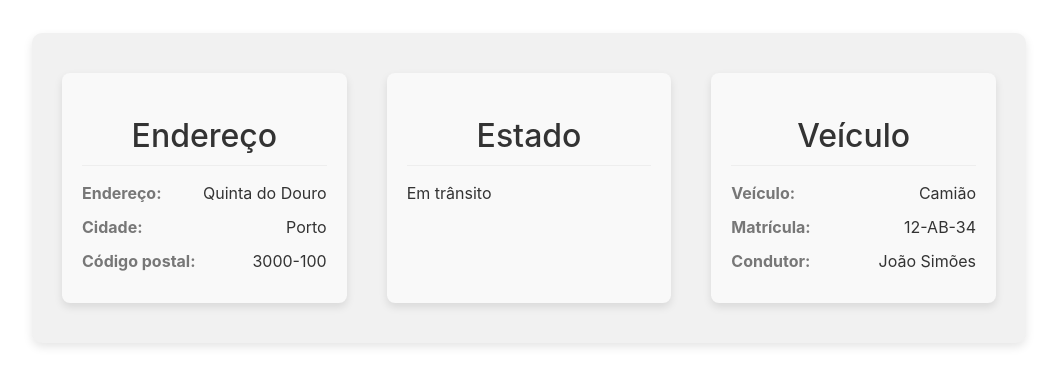
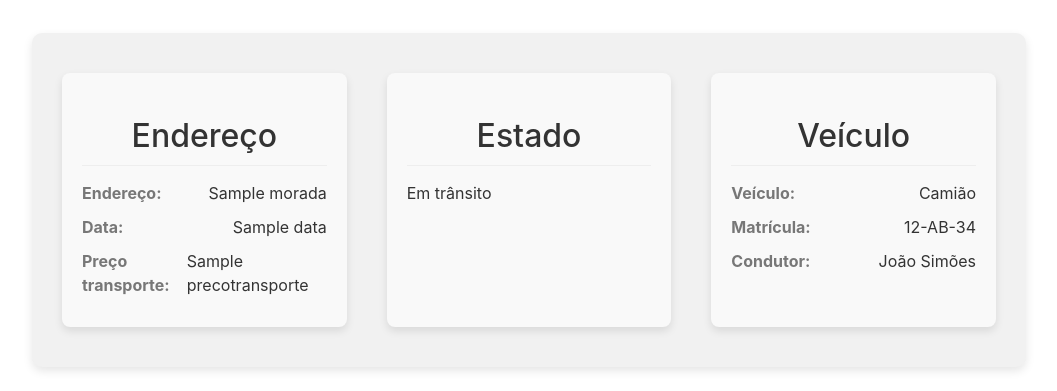
Before and after one commit to Destronex122/BD2-Projeto, a Django app: template BD2/Backoffice/templates/deliverydetail.html in a window 1280 px wide. Shown: the part 213-604 px from the top of the page, without its empty margins (111-1168 px from the left). Run offline with Django 5.2, Linux system fonts and the light colour scheme; the template is opened without the code that fills it: most values are stand-ins (such as "Sample title", 1, 10 or a date in 2020); some libraries are stand-ins or nearby versions; some web fonts are replaced.

Commit message:
Entrega details dinamico

```diff
--- a/BD2/Backoffice/models.py
+++ b/BD2/Backoffice/models.py
@@ -357,7 +357,7 @@ class Estadostransporte(models.Model):
 #Modelo recibos
 class Recibos(models.Model):
     reciboid = models.AutoField(primary_key=True)
-    idcontrato = models.ForeignKey(contratos, models.DO_NOTHING, db_column='idcontrato', blank=True, null=True)
+    idcontrato = models.ForeignKey(Contratos, models.DO_NOTHING, db_column='idcontrato', blank=True, null=True)
     datainicio = models.DateField()
     precofinal = models.DecimalField(max_digits=65535, decimal_places=65535, blank=True, null=True)
     colheitaid = models.ForeignKey(Colheitas, models.DO_NOTHING, db_column='colheitaid', blank=True, null=True)
--- a/BD2/Backoffice/templates/delivery.html
+++ b/BD2/Backoffice/templates/delivery.html
@@ -60,7 +60,7 @@
                 <td> transporte.idtransporte</td>
                 <td> transporte.morada</td>
                 <td>transporte.data</td>
-                <td>transporte.transporte</td>
+                <td>transporte.precotransporte</td>
                 <td>transporte.estadoid.nome</td>
             </tr>
             {% empty %}
--- a/BD2/Backoffice/templates/deliverydetail.html
+++ b/BD2/Backoffice/templates/deliverydetail.html
@@ -37,15 +37,16 @@
                 <h2>Endereço</h2>
                 <div class="info-item">
                     <span class="label">Endereço:</span>
-                    <span class="value" id="destino">Quinta do Douro</span>
+                    <!--<span class="value" id="destino">Quinta do Douro</span>-->
+                    <span class="value">{{transporte.morada}} </span>
                 </div>
                 <div class="info-item">
-                    <span class="label">Cidade:</span>
-                    <span class="value">Porto</span>
+                    <span class="label">Data:</span>
+                    <span class="value">{{transporte.data}} </span>
                 </div>
                 <div class="info-item">
-                    <span class="label">Código postal:</span>
-                    <span class="value">3000-100</span>
+                    <span class="label">Preço transporte:</span>
+                    <span class="value">{{transporte.precotransporte}}</span>
                 </div>
             </div>
 
--- a/BD2/Backoffice/views.py
+++ b/BD2/Backoffice/views.py
@@ -70,8 +70,9 @@ def delivery(request):
     return render(request, 'delivery.html', {'Transportes' : transporte })
 
 @login_required
-def deliverydetail(request):
-    return render(request, 'deliverydetail.html')
+def deliverydetail(request,transposteid):
+    transporte = get_object_or_404 (Transportes, idtransposte = transposteid )
+    return render(request, 'deliverydetail.html', {'Transportes' : transporte })
 
 @login_required
 def harvest(request):
```
